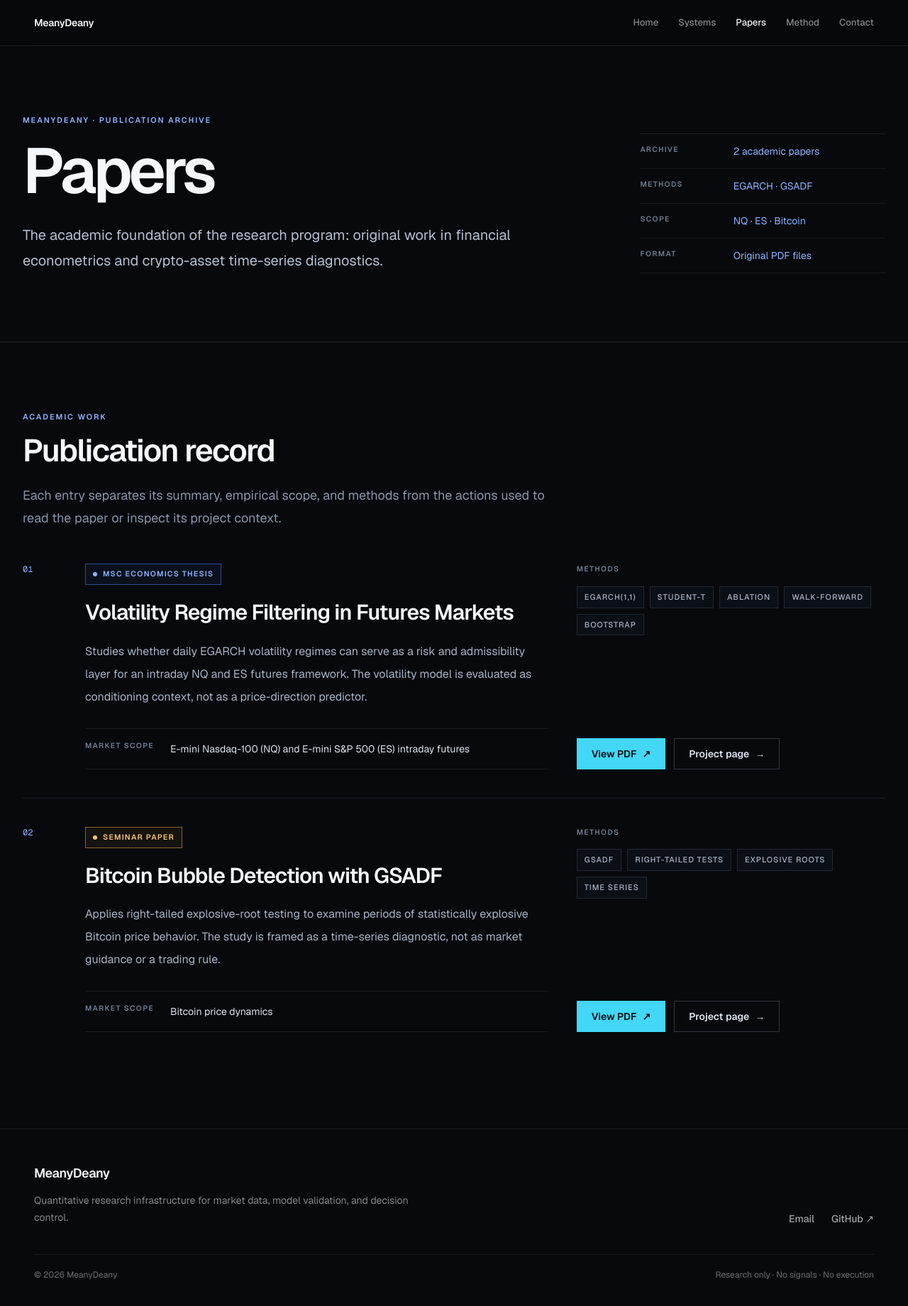
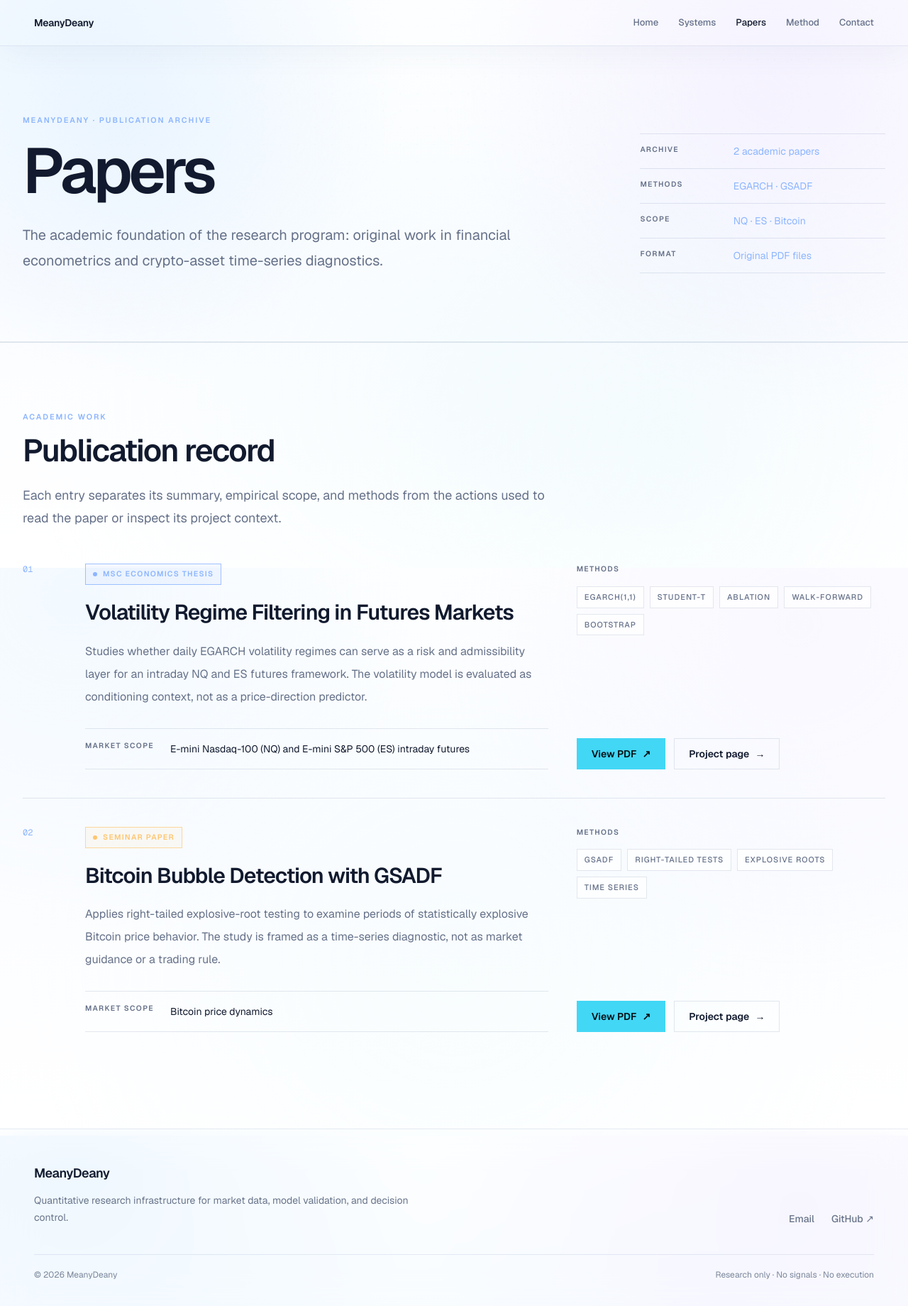
Before and after one commit to MeanyDeany/woosub-shin, a Next.js app: page /papers in a window 1280 px wide. Shown: the top 1840 px of the page at 71% size. Built offline with nearby package versions, Linux system fonts and the light colour scheme.

Commit message:
Convert site shell to bright glass theme

```diff
--- a/components/site-shell.tsx
+++ b/components/site-shell.tsx
@@ -4,11 +4,11 @@ import { ActiveNavigation } from "@/components/active-navigation";
 
 export function SiteHeader() {
   return (
-    <header className="sticky top-0 z-50 border-b border-white/[0.08] bg-[#07090D]/88 backdrop-blur-xl">
+    <header className="sticky top-0 z-50 border-b border-[#6880A8]/15 bg-white/65 shadow-[0_10px_40px_rgba(68,94,140,0.06)] backdrop-blur-2xl">
       <div className="mx-auto flex min-h-16 max-w-[1440px] items-center justify-between gap-6 px-5 sm:px-8 lg:px-12">
         <Link
           href="/"
-          className="text-sm font-semibold tracking-[-0.02em] text-[#F5F5F7] transition-colors hover:text-white focus-visible:outline-none"
+          className="text-sm font-semibold tracking-[-0.02em] text-[#111A2E] transition-colors hover:text-[#1677D2] focus-visible:outline-none"
         >
           MeanyDeany
         </Link>
@@ -24,12 +24,12 @@ export function SiteFooter() {
   const currentYear = new Date().getUTCFullYear();
 
   return (
-    <footer className="border-t border-white/[0.08] bg-[#07090D] text-[#F5F5F7]">
+    <footer className="border-t border-[#6880A8]/15 bg-white/55 text-[#111A2E] backdrop-blur-xl">
       <div className="mx-auto max-w-[1440px] px-5 py-12 sm:px-8 lg:px-12">
         <div className="flex flex-col gap-8 md:flex-row md:items-end md:justify-between">
           <div>
             <p className="text-lg font-semibold tracking-[-0.03em]">MeanyDeany</p>
-            <p className="mt-3 max-w-xl text-sm leading-6 text-[#86868B]">
+            <p className="mt-3 max-w-xl text-sm leading-6 text-[#68748A]">
               Quantitative research infrastructure for market data, model validation,
               and decision control.
             </p>
@@ -37,7 +37,7 @@ export function SiteFooter() {
           <div className="flex flex-wrap gap-x-6 gap-y-3 text-sm font-medium">
             <a
               href="mailto:woosub815@gmail.com"
-              className="text-[#A1A1A6] transition-colors hover:text-white focus-visible:outline-none"
+              className="text-[#68748A] transition-colors hover:text-[#1677D2] focus-visible:outline-none"
             >
               Email
             </a>
@@ -45,13 +45,13 @@ export function SiteFooter() {
               href="https://github.com/MeanyDeany"
               target="_blank"
               rel="noreferrer"
-              className="text-[#A1A1A6] transition-colors hover:text-white focus-visible:outline-none"
+              className="text-[#68748A] transition-colors hover:text-[#1677D2] focus-visible:outline-none"
             >
               GitHub ↗
             </a>
           </div>
         </div>
-        <div className="mt-10 flex flex-col gap-3 border-t border-white/[0.08] pt-5 text-xs text-[#6E6E73] sm:flex-row sm:items-center sm:justify-between">
+        <div className="mt-10 flex flex-col gap-3 border-t border-[#6880A8]/15 pt-5 text-xs text-[#7A869A] sm:flex-row sm:items-center sm:justify-between">
           <p>© {currentYear} MeanyDeany</p>
           <p>Research only · No signals · No execution</p>
         </div>
@@ -62,10 +62,10 @@ export function SiteFooter() {
 
 export function PageShell({ children }: { children: ReactNode }) {
   return (
-    <div className="flex min-h-dvh flex-col bg-[#07090D] text-[#F5F5F7]">
+    <div className="cosmic-page flex min-h-dvh flex-col bg-transparent text-[#111A2E]">
       <a
         href="#main-content"
-        className="fixed left-4 top-3 z-[100] -translate-y-24 rounded-full bg-[#F5F5F7] px-4 py-2 text-sm font-semibold text-[#1D1D1F] transition-transform focus:translate-y-0"
+        className="fixed left-4 top-3 z-[100] -translate-y-24 rounded-full bg-[#111A2E] px-4 py-2 text-sm font-semibold text-white shadow-lg transition-transform focus:translate-y-0"
       >
         Skip to content
       </a>
@@ -90,15 +90,15 @@ export function PageSection({
   className?: string;
 }) {
   return (
-    <section className={`border-t border-[#7E8B9D]/12 bg-[#07090D] ${className}`}>
+    <section className={`border-t border-[#6880A8]/15 bg-white/25 backdrop-blur-sm ${className}`}>
       <div className="mx-auto max-w-[1320px] px-5 py-16 sm:py-20 lg:px-8 lg:py-24">
         <div className="mb-10 max-w-4xl">
           {eyebrow ? (
-            <p className="mb-3 text-[0.68rem] font-semibold uppercase tracking-[0.18em] text-[#67DFF7]">
+            <p className="mb-3 text-[0.68rem] font-semibold uppercase tracking-[0.18em] text-[#1677D2]">
               {eyebrow}
             </p>
           ) : null}
-          <h2 className="text-3xl font-semibold leading-tight tracking-[-0.035em] text-white sm:text-4xl lg:text-[2.75rem]">
+          <h2 className="text-3xl font-semibold leading-tight tracking-[-0.035em] text-[#111A2E] sm:text-4xl lg:text-[2.75rem]">
             {title}
           </h2>
         </div>
@@ -116,7 +116,7 @@ export function Card({
   className?: string;
 }) {
   return (
-    <div className={`border border-[#7E8B9D]/16 bg-[#0E131C] p-6 ${className}`}>
+    <div className={`glass-panel rounded-[1.5rem] p-6 ${className}`}>
       {children}
     </div>
   );
@@ -125,8 +125,8 @@ export function Card({
 export function MetricCard({ label, value }: { label: string; value: string }) {
   return (
     <Card className="min-h-28">
-      <p className="text-sm text-[#7E8B9D]">{label}</p>
-      <p className="mt-3 text-xl font-semibold text-white">{value}</p>
+      <p className="text-sm text-[#718096]">{label}</p>
+      <p className="mt-3 text-xl font-semibold text-[#111A2E]">{value}</p>
     </Card>
   );
 }
@@ -137,7 +137,7 @@ export function BoundaryList({ items }: { items: string[] }) {
       {items.map((item) => (
         <li
           key={item}
-          className="border border-[#7E8B9D]/15 bg-[#0B0F16] px-4 py-3 text-sm text-[#DCE3EC]"
+          className="glass-panel rounded-2xl px-4 py-3 text-sm text-[#35435A]"
         >
           {item}
         </li>
```
